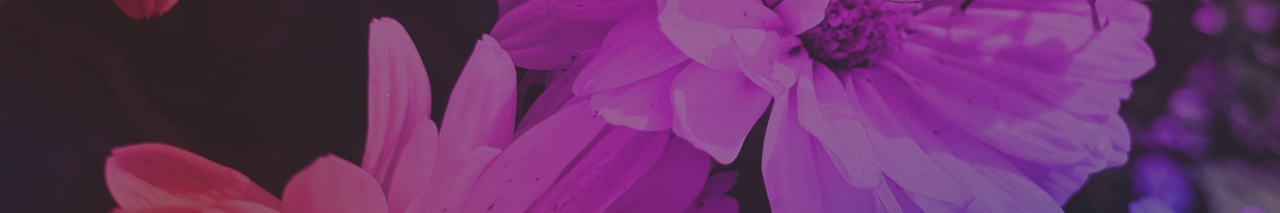
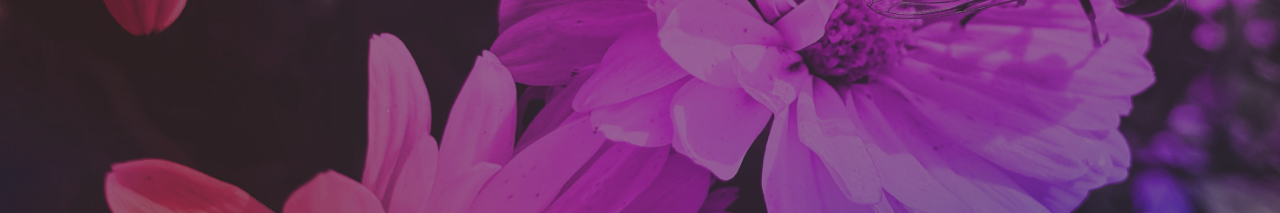
Before and after one commit to briantzhao/brian-zhao-bandsite, a plain HTML site: page index.html in a window 1280 px wide. Shown: the part 449-662 px from the top of the page. Drawn offline with Linux system fonts and the light colour scheme.

Commit message:
made change to desktop view hero image

```diff
--- a/styles/bio.scss
+++ b/styles/bio.scss
@@ -22,7 +22,7 @@
     //update hero image positioning and size for desktop
     @include desktop {
       background-size: cover;
-      background-position: center -5rem;
+      background-position: center -4rem;
       height: 46vw;
     }
   }
```
Also changed, not shown: styles/bio.css.
